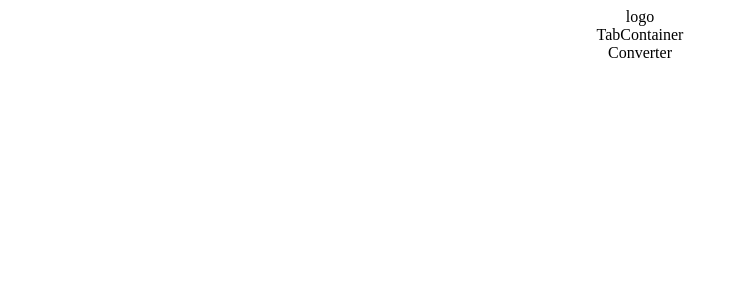
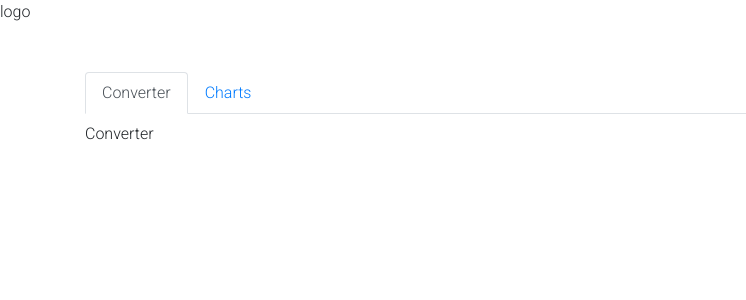
Before and after one commit to carofredes/converterTest, a React (Create React App) app in the folder converter/: page / in a window 1280 px wide. Shown: the top 300 px of the page, without its empty margins (0-746 px from the left). Built offline with nearby package versions, Linux system fonts and the light colour scheme.

Commit message:
Adding MDBreact for styles and adding tabs to TabContainer component

```diff
--- a/converter/package.json
+++ b/converter/package.json
@@ -6,8 +6,10 @@
     "@testing-library/jest-dom": "^5.11.10",
     "@testing-library/react": "^11.2.6",
     "@testing-library/user-event": "^12.8.3",
-    "react": "^17.0.2",
-    "react-dom": "^17.0.2",
+    "mdbreact": "^5.0.2",
+    "react": "17.0.1",
+    "react-dom": "17.0.1",
+    "react-router-dom": "^5.2.0",
     "react-scripts": "4.0.3",
     "web-vitals": "^1.1.1"
   },
--- a/converter/src/App.css
+++ b/converter/src/App.css
@@ -1,3 +1,2 @@
 .App {
-	text-align: center;
 }
--- a/converter/src/App.js
+++ b/converter/src/App.js
@@ -1,15 +1,18 @@
 import './App.css';
+import { BrowserRouter } from 'react-router-dom';
 import Footer from './Components/Footer';
 import Header from './Components/Header';
 import TabContainer from './Components/TabContainer/TabContainer';
 
 function App() {
 	return (
-		<div className='App'>
-			<Header />
-			<TabContainer />
-			<Footer />
-		</div>
+		<BrowserRouter>
+			<div className='App'>
+				<Header />
+				<TabContainer />
+				<Footer />
+			</div>
+		</BrowserRouter>
 	);
 }
 
--- a/converter/src/Components/TabContainer/TabContainer.js
+++ b/converter/src/Components/TabContainer/TabContainer.js
@@ -1,13 +1,49 @@
 import React, { Component } from 'react';
+import { MDBContainer, MDBTabPane, MDBTabContent, MDBNav, MDBNavItem, MDBNavLink } from 'mdbreact';
 import Converter from './Converter';
 
-export default class TabContainer extends Component {
+class TabContainer extends Component {
+	constructor(props) {
+		super(props);
+		this.state = {
+			activeItem: '1',
+		};
+	}
+
+	toggle = (tab) => (e) => {
+		if (this.state.activeItem !== tab) {
+			this.setState({
+				activeItem: tab,
+			});
+		}
+	};
+
 	render() {
+		const { activeItem } = this.state;
 		return (
-			<div>
-				TabContainer
-				<Converter />
-			</div>
+			<MDBContainer>
+				<MDBNav className='nav-tabs mt-5'>
+					<MDBNavItem>
+						<MDBNavLink link to='#' active={activeItem === '1'} onClick={this.toggle('1')} role='tab'>
+							Converter
+						</MDBNavLink>
+					</MDBNavItem>
+					<MDBNavItem>
+						<MDBNavLink link to='#' active={activeItem === '2'} onClick={this.toggle('2')} role='tab'>
+							Charts
+						</MDBNavLink>
+					</MDBNavItem>
+				</MDBNav>
+				<MDBTabContent activeItem={activeItem}>
+					<MDBTabPane tabId='1' role='tabpanel'>
+						<p className='mt-2'>Converter</p>
+					</MDBTabPane>
+					<MDBTabPane tabId='2' role='tabpanel'>
+						<p className='mt-2'>Charts</p>
+					</MDBTabPane>
+				</MDBTabContent>
+			</MDBContainer>
 		);
 	}
 }
+export default TabContainer;
--- a/converter/src/index.js
+++ b/converter/src/index.js
@@ -1,10 +1,8 @@
 import React from 'react';
 import ReactDOM from 'react-dom';
 import App from './App';
+import '@fortawesome/fontawesome-free/css/all.min.css';
+import 'bootstrap-css-only/css/bootstrap.min.css';
+import 'mdbreact/dist/css/mdb.css';
 
-ReactDOM.render(
-	<React.StrictMode>
-		<App />
-	</React.StrictMode>,
-	document.getElementById('root')
-);
+ReactDOM.render(<App />, document.getElementById('root'));
```
Also changed, not shown: 1 other file (tests, documents, lock files or other folders).
